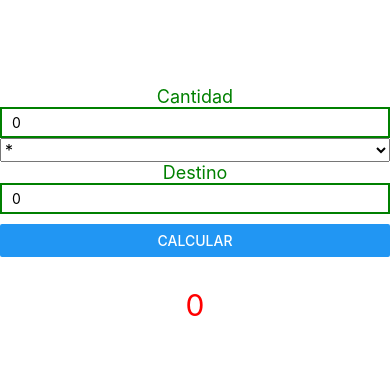
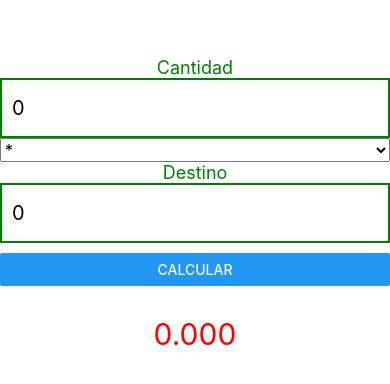
Before and after one commit to Davila99/convertidorConReact, a React Native app: screen / in a window 390 px wide. Shown: the part 218-602 px from the top of the page. Built offline with nearby package versions, Linux system fonts and the light colour scheme.

Commit message:
Actualizaciones de los componentes

```diff
--- a/src/components/FormEntrada.tsx
+++ b/src/components/FormEntrada.tsx
@@ -8,13 +8,24 @@ interface Props{
     handleError?:Boolean,
     onChangueText: (text: string) => void
 }
-const FormEntrada = ({title, defaultValue,errorMenssage="ERROR",handleError, onChangueText}:Props) => {
+const FormEntrada = ({title, defaultValue,handleError,errorMenssage="ERROR", onChangueText}:Props) => {
     return (
         <View>
             <Text style={styles.label}>{title}</Text>
             <TextInput style={styles.input}
             defaultValue={defaultValue}
-            onChangeText={text =>onChangueText(text)} />
+            onChangeText={text =>onChangueText(text)}
+             />
+              {
+                handleError
+                ?
+                (
+                    <Text style={styles.label}>
+                        {errorMenssage}
+                    </Text>
+                )
+                :null
+            }
         </View>
     )
 }
@@ -32,6 +43,9 @@ const styles = StyleSheet.create({
         borderColor:'green',
         borderWidth:2,
         paddingVertical:5,
-        paddingHorizontal:10
+        paddingHorizontal:10,
+        height:60,
+        fontSize:20
+
     }
 })
--- a/src/screens/ConvertDiv.tsx
+++ b/src/screens/ConvertDiv.tsx
@@ -7,29 +7,29 @@ const ConvertDiv = () => {
     const [origin, setOrigin] = useState<number>(0)
     const [destino, setDestino] = useState<number>(0)
     const [resultado, setResultado] = useState<number>(0)
-    const [error, setError] = useState<boolean>(false)
+    // const [error, setError] = useState<boolean>(false)
     const [selectedValue, setSelectedValue] = useState('');
 
 
 
     const handleCantidadOrigin = (text: string) => {
         const cant = parseFloat(text)
-        if (isNaN(cant)) {
-            setError(true)
-        }
-        else {
-            setError(false)
-        }
+        // if (isNaN(cant)) {
+        //     setError(true)
+        // }
+        // else {
+        //     setError(false)
+        // }
         setOrigin(cant)
     }
     const handleCantidadDestino = (text: string) => {
         const cant = parseFloat(text)
-        if (isNaN(cant)) {
-            setError(true)
-        }
-        else {
-            setError(false)
-        }
+        // if (isNaN(cant)) {
+        //     setError(true)
+        // }
+        // else {
+        //     setError(false)
+        // }
         setDestino(cant)
     }
     const handleCalcular = () => {
@@ -85,7 +85,7 @@ const ConvertDiv = () => {
 
                 />
 
-                <Text style={styles.result}>{resultado}</Text>
+                <Text style={styles.result}>{resultado.toFixed(3)}</Text>
 
             </View>
         </View>
@@ -103,6 +103,9 @@ const styles = StyleSheet.create({
     button: {
         marginTop: 10
     },
+    picker:{
+
+    },
     result: {
         fontSize: 30,
         color: 'red',
```
